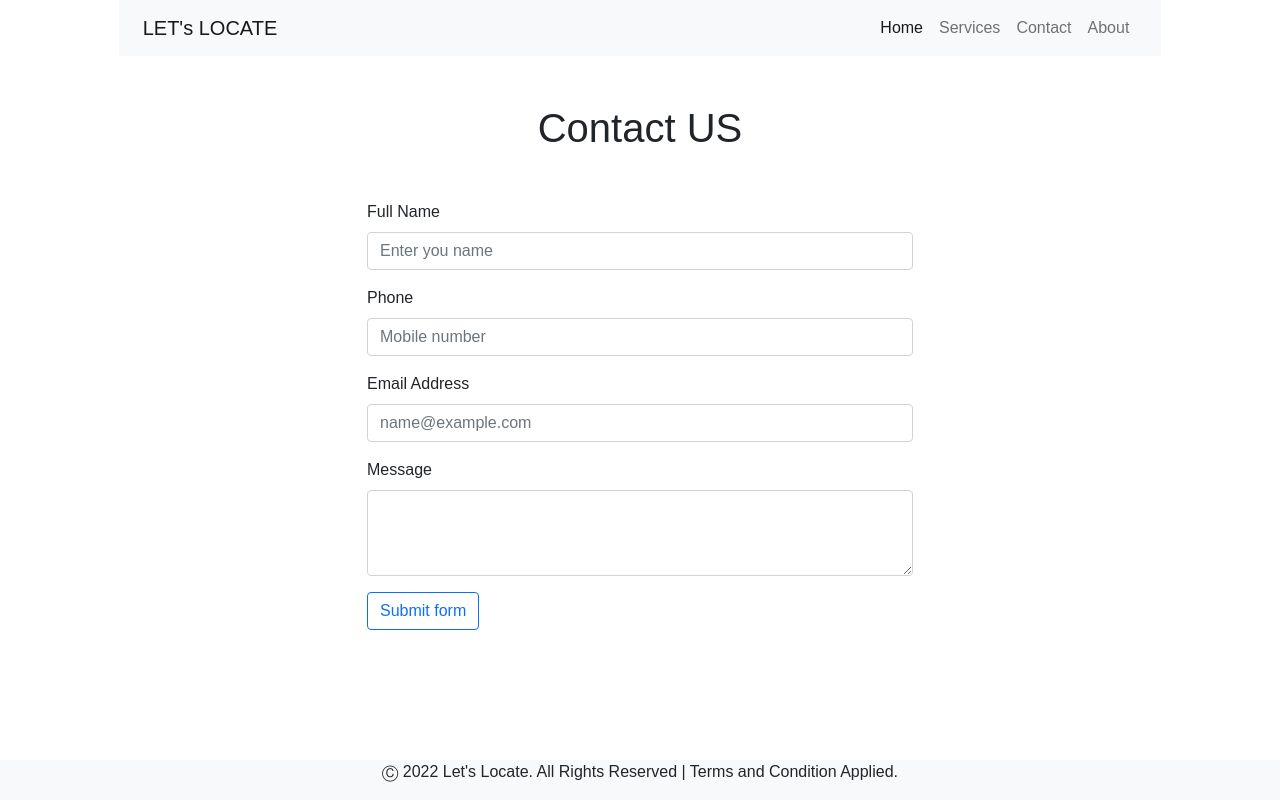
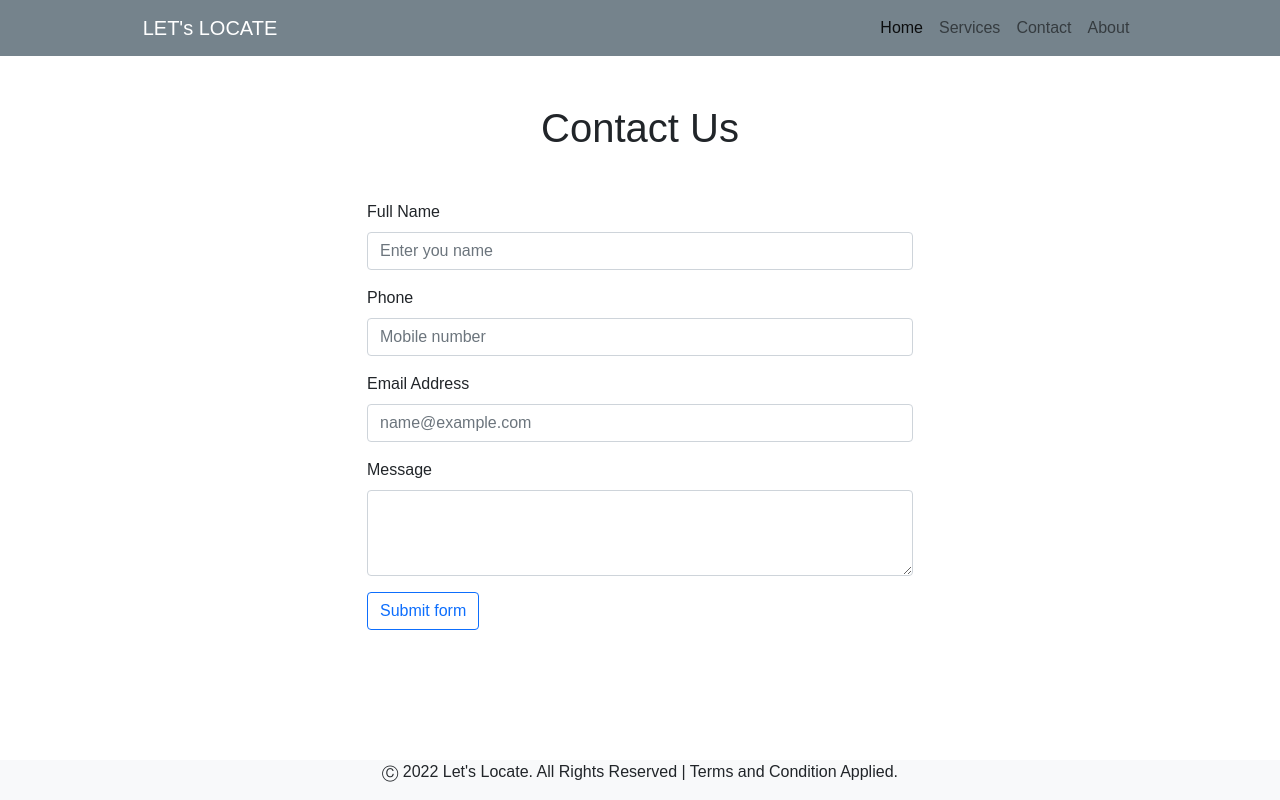
Before and after one commit to EkuDS1/twitter-user-locator, a React (Create React App) app in the folder interface/my-app/: page /contact in a window 1280 px wide. Built offline with nearby package versions, Linux system fonts and the light colour scheme; a web font is replaced by a local one.

Commit message:
Nav bar updated

```diff
--- a/interface/my-app/src/CSS/index.css
+++ b/interface/my-app/src/CSS/index.css
@@ -5,24 +5,25 @@
     box-sizing: border-box;
     font-family: "muli", sans-serif;
 }
+
 .wrapper {
-    min-height:100vh;
-    display:flex;
+    min-height: 100vh;
+    display: flex;
     background-color: #565387;
     flex-direction: column;
     justify-content: center;
     align-items: center;
 }
 
-.searchBox{
-    width:550px;
+.searchBox {
+    width: 550px;
     height: 35px;
-    border-radius:25px;
+    border-radius: 25px;
     padding: 20px
 }
 
 .navbar {
-    background-color: white !important;
+    background-color: #75838c !important;
 }
 
 .navbar-brand {
@@ -33,15 +34,11 @@
 .navbar a {
     font-size: 1.3 rem;
     text-transform: capitalize;
+    color: white;
 }
 
 .navbar a:hover {
-    color: rgba(22, 22, 162, 0.562);
-}
-
-.menu_active {
-    font-weight: bold;
-    border-bottom: 1px solid #565387;
+    color: #1a7ebc;
 }
 
 @media (max-width:991px) {
--- a/interface/my-app/src/Common/Navbar.jsx
+++ b/interface/my-app/src/Common/Navbar.jsx
@@ -7,16 +7,21 @@ import "../../node_modules/bootstrap/dist/css/bootstrap.min.css";
 import "../../node_modules/bootstrap/dist/js/bootstrap.bundle";
 import '../CSS/index.css';
 
+const style = {
+    backgroundColor: "#75838c",
+    color: "white"
+}
+
 const Navbar = () =>{
     return(
         <>
-            <div className="container-fluid nav_bg">
-                <div className="row">
-                    <div className="col-10 mx-auto">
-                    <nav className="navbar navbar-expand-lg navbar-light bg-light">
-                        <div className="container-fluid">
+            <div className="container-fluid nav_bg" style={style} >
+                <div className="row" style={style}>
+                    <div className="col-10 mx-auto" style={style}>
+                    <nav className="navbar navbar-expand-lg navbar-light" style={style}>
+                        <div className="container-fluid" style={style} >
                             <a
-                            className="navbar-brand checking"
+                            className="navbar-brand"  style={style}
                             href="/">
                                 LET's  LOCATE
                             </a>
@@ -29,7 +34,7 @@ const Navbar = () =>{
                             aria-label="Toggle navigation">
                             <span className="navbar-toggler-icon"></span>
                             </button>
-                            <div className="collapse navbar-collapse" id="navbarSupportedContent">
+                            <div className="collapse navbar-collapse" id="navbarSupportedContent" style={style}>
                             <ul className="navbar-nav ms-auto mb-2 mb-lg-0">
                                 <li className="nav-item">
                                     <a activeClassName = ' '
--- a/interface/my-app/src/Contact_Page/Contact.jsx
+++ b/interface/my-app/src/Contact_Page/Contact.jsx
@@ -13,6 +13,9 @@ const OutputContactfields = myConst.ContactFields.map((val)=>{
     placeholder = {val.placeholder}/>}</>);
 });
 
+const style = {
+  body :"grey"
+}
 const Contact = () => {
 
   const [data, setData] = useState({
@@ -28,7 +31,7 @@ const Contact = () => {
     return (
       <>
       <div className='my-5'>
-        <h1 className='text-center'> Contact US</h1>
+        <h1 className='text-center'> Contact Us</h1>
       </div>
       <div className='container contact_div'>
         <div className='row'>
```
